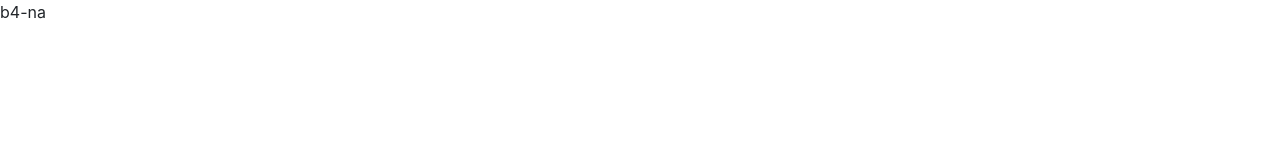
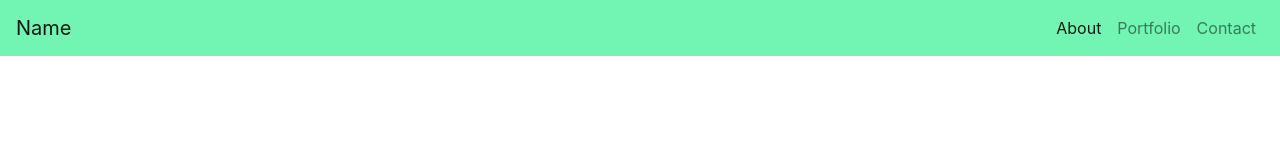
Before and after one commit to Jpeyton-hub/PortfolioHomework, a plain HTML site: page index.html in a window 1280 px wide. Drawn offline with nearby package versions, Linux system fonts and the light colour scheme.

Commit message:
added responsive navbar to index.html

```diff
--- a/index.html
+++ b/index.html
@@ -9,8 +9,31 @@
     <!-- Bootstrap CSS -->
     <link rel="stylesheet" href="https://stackpath.bootstrapcdn.com/bootstrap/4.3.1/css/bootstrap.min.css" integrity="sha384-ggOyR0iXCbMQv3Xipma34MD+dH/1fQ784/j6cY/iJTQUOhcWr7x9JvoRxT2MZw1T" crossorigin="anonymous">
   </head>
+
   <body>
-      b4-na
+
+    <nav class="navbar navbar-light navbar-expand-md" style="background-color: rgb(114, 245, 179);">
+      <a class="navbar-brand" href="#">Name</a>
+      <button class="navbar-toggler" data-toggle="collapse" data-target="#navbarSupportedContent" aria-controls="navbarSupportedContent" aria-expanded="false" aria-label="Toggle navigation">
+        <span class="navbar-toggler-icon"></span>
+      </button>
+
+      <div class="collapse navbar-collapse" id="navbarSupportedContent">
+        <ul class="navbar-nav ml-auto">
+          <li class="nav-item active">
+            <a class="nav-link" href="#">About<span class="sr-only">(current)</span></a>
+          </li>
+          <li class="nav-item">
+            <a class="nav-link" href="portfolio.html">Portfolio</a>
+          </li>
+          <li class="nav-item">
+            <a class="nav-link" href="contact.html">Contact</a>
+          </li>
+        </ul>
+      </div>
+    </nav>
+
+
     <!-- Optional JavaScript -->
     <!-- jQuery first, then Popper.js, then Bootstrap JS -->
     <script src="https://code.jquery.com/jquery-3.3.1.slim.min.js" integrity="sha384-q8i/X+965DzO0rT7abK41JStQIAqVgRVzpbzo5smXKp4YfRvH+8abtTE1Pi6jizo" crossorigin="anonymous"></script>
```
